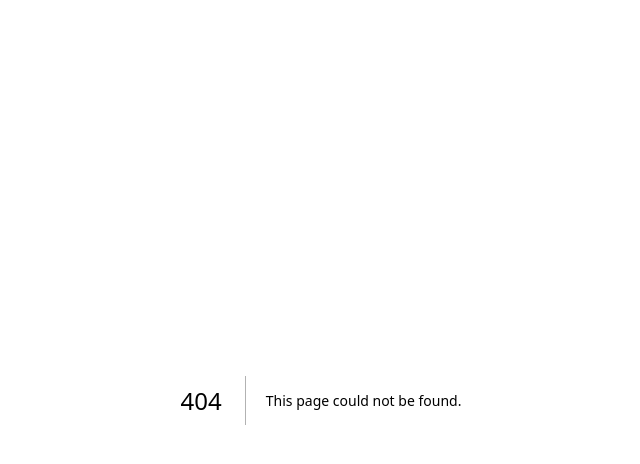
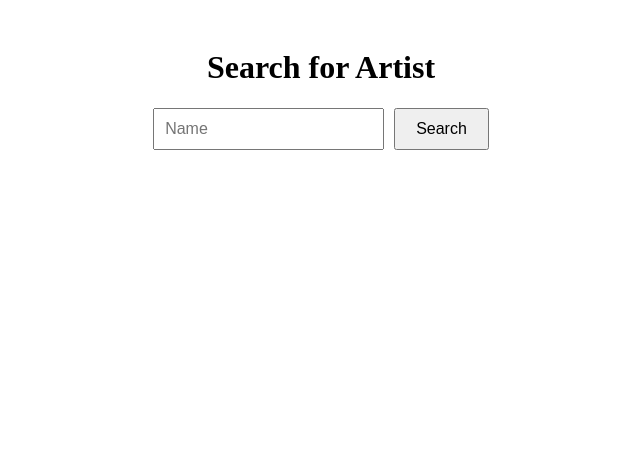
Before and after one commit to jonli249/dots-app, a Next.js app: page /search in a window 1280 px wide. Before the commit this address had no page. Shown: the top 464 px of the page, without its empty margins (319-959 px from the left). Built offline with nearby package versions, Linux system fonts and the light colour scheme.

Commit message:
First part of searching for music

```diff
--- /dev/null
+++ b/api/mongoconfig.js
@@ -0,0 +1,4 @@
+module.exports = {
+    connectionString: 'mongodb+srv://dotguy:plymouthrock53@dotstest1.p1sxaps.mongodb.net/?retryWrites=true&w=majority',
+    dbName: 'Scraped',
+  };
--- a/components/auth/loginForm.tsx
+++ b/components/auth/loginForm.tsx
@@ -15,7 +15,7 @@ function LoginForm() {
       await login(email, password); // Call the login function from useAuth
 
       // Redirect to the settings page upon successful login
-      router.push('/settings');
+      router.push('/dashboard');
     } catch (error) {
       console.error('Login error:', error);
       // Handle the login failure (e.g., display an error message)
--- a/package.json
+++ b/package.json
@@ -9,8 +9,12 @@
     "lint": "next lint"
   },
   "dependencies": {
+    "axios": "^1.6.4",
+    "mongo": "^0.1.0",
+    "mongodb": "^6.3.0",
     "next": "^14.0.4",
     "next-auth": "^4.24.5",
+    "next-connect": "^1.0.0",
     "react": "^18",
     "react-dom": "^18",
     "realm": "^12.5.1",
--- /dev/null
+++ b/pages/search.tsx
@@ -0,0 +1,80 @@
+// pages/search.tsx
+
+import React, { useState } from 'react';
+import axios from 'axios'; // Import axios for making API requests
+import styles from '../styles/Dashboard.module.css';
+import Link from 'next/link';
+
+//import ExpandableListItem from '../components/ExpandableListItem';
+
+interface SearchResult {
+  id: string;
+  name: string;
+  // Add more fields as needed
+}
+
+
+const SearchCollabPage: React.FC = () => {
+  const [id, setId] = useState<string>('');
+  const [searchResult, setSearchResult] = useState<SearchResult[] | null>(null);
+
+  const handleSearch = async () => {
+    try {
+      // Make an HTTP GET request to your API route with the provided ID
+      const searchparam = `https://us-east-1.aws.data.mongodb-api.com/app/dotstester-bpjzg/endpoint/artistsearch?collabname=${id}`;
+      const response = await axios.get(searchparam);
+      if (response.data) {
+        // Handle the search result data here
+        setSearchResult(response.data);
+      } else {
+        setSearchResult(null);
+        console.log(searchparam);
+        console.error('Document not found');
+      }
+    } catch (error) {
+      console.error('Search error:', error);
+
+      setSearchResult(null);
+    }
+  };
+
+
+  return (
+    <div className={styles.dashboardContainer}>
+      <h1>Search for Artist</h1>
+      <div className={styles.searchContainer}>
+        <input
+          className={styles.searchInput}
+          type="text"
+          placeholder="Name"
+          value={id}
+          onChange={(e) => setId(e.target.value)}
+        />
+        <button
+          className={styles.searchButton}
+          onClick={handleSearch}
+        >
+          Search
+        </button>
+      </div>
+      {searchResult && (
+        <div>
+          <ul>
+            {searchResult.map((result) => (
+              <li key={result.id}>
+                {/* Make each result clickable and link to the artist page */}
+                <Link href={`/artists/${result.id}`}>
+                    {result.name}
+                </Link>
+              </li>
+            ))}
+          </ul>
+        </div>
+      )}
+    </div>
+  );
+      };
+
+
+
+export default SearchCollabPage;
--- a/pages/settings.tsx
+++ b/pages/settings.tsx
@@ -4,9 +4,10 @@ import UserProfile from '../components/UserProfile'; // Import the UserProfile c
 
 const SettingsPage: React.FC = () => {
   const { session, isAuthenticated, logout } = useAuth(); // Use the hook to get user session and isAuthenticated method
-
+  console.log("Sessions",session);
   return (
     <div>
+
       <h1>Settings</h1>
       {session !== null ? (
         <>
--- /dev/null
+++ b/styles/Dashboard.module.css
@@ -0,0 +1,27 @@
+/* Dashboard.module.css */
+
+.dashboardContainer {
+    text-align: center;
+    margin: 0 auto;
+    padding: 20px;
+  }
+
+  .searchContainer {
+    display: flex;
+    justify-content: center;
+    align-items: center;
+    margin-top: 20px;
+  }
+
+  /* Add a class for the input element */
+  .searchInput {
+    padding: 10px;
+    font-size: 16px;
+  }
+
+  /* Add a class for the button element */
+  .searchButton {
+    margin-left: 10px;
+    padding: 10px 20px;
+    font-size: 16px;
+  }
--- /dev/null
+++ b/styles/globals.css
@@ -0,0 +1,111 @@
+* {
+    /* font-family: "Outfit", sans-serif; */
+    font-family: 'Barlow', sans-serif !important;
+}
+
+body {
+    overflow-x: hidden;
+}
+
+h1,
+h2,
+h3,
+h4,
+h5,
+h6,
+p {
+    margin: 0;
+}
+
+button * {
+    text-transform: capitalize !important;
+}
+
+p {
+    font-size: 22px;
+    opacity: 0.5;
+}
+
+.flex {
+    display: flex;
+}
+
+.aic {
+    align-items: center;
+}
+
+.jcc {
+    justify-content: center;
+}
+
+.fdc {
+    flex-direction: column;
+}
+
+.jcsb {
+    justify-content: space-between;
+}
+
+.fdr {
+    flex-direction: row;
+}
+
+.vh {
+    height: 100vh;
+    /* Fallback for browsers that do not support Custom Properties */
+    height: calc(var(--vh, 1vh) * 100);
+}
+
+.view-width {
+    width: 100vw;
+}
+
+.height100 {
+    height: 100%;
+}
+
+.width100 {
+    width: 100%;
+}
+
+.cp {
+    cursor: pointer;
+}
+
+.bb {
+    box-sizing: border-box;
+}
+
+.tac {
+    text-align: center;
+}
+
+.margin-center {
+    margin-left: auto;
+    margin-right: auto;
+}
+
+body {
+    margin: 0;
+}
+
+a {
+    text-decoration: none;
+    /* display: flex;
+    align-items: center;
+    justify-content: center; */
+}
+
+.powerFont {
+    font-family: 'Rubik Glitch', cursive !important;
+}
+
+.scrollbarHidden::-webkit-scrollbar {
+    width: 0;
+    /* Adjust the width as needed */
+    background-color: transparent;
+}
+
+.scrollbarHidden::-webkit-scrollbar-thumb {
+    background-color: transparent;
+}
```
Also changed, not shown: api/searchforArtist.tsx (added, +43 -0 lines), components/expandablelistitem.js (added, +25 -0 lines), pages/artists/[id].tsx (added, +57 -0 lines), pages/dashboard.tsx (added, +66 -0 lines), components/songs/song.tsx (added), 1 other file (tests, documents, lock files or other folders).
